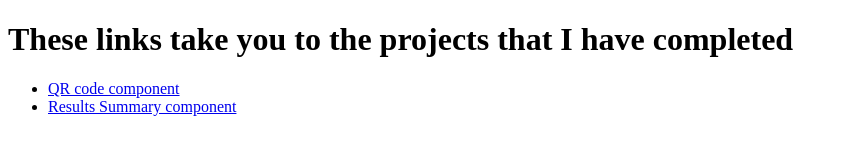
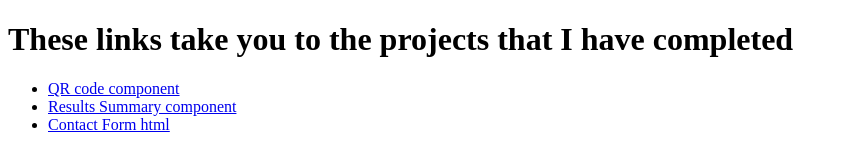
Before and after one commit to SpinyKeyboard88/Frontend-Mentor-Projects, a plain HTML site: page index.html in a window 1280 px wide. Shown: the whole page, without its empty margins (0-848 px from the left). Drawn offline with Linux system fonts and the light colour scheme.

Commit message:
Updating index.html
Adding another project

```diff
--- a/index.html
+++ b/index.html
@@ -10,6 +10,7 @@
           >Results Summary component</a
         >
       </li>
+      <li><a href="./Contact-form/index.html">Contact Form html</a></li>
     </ul>
   </body>
 </html>
```
